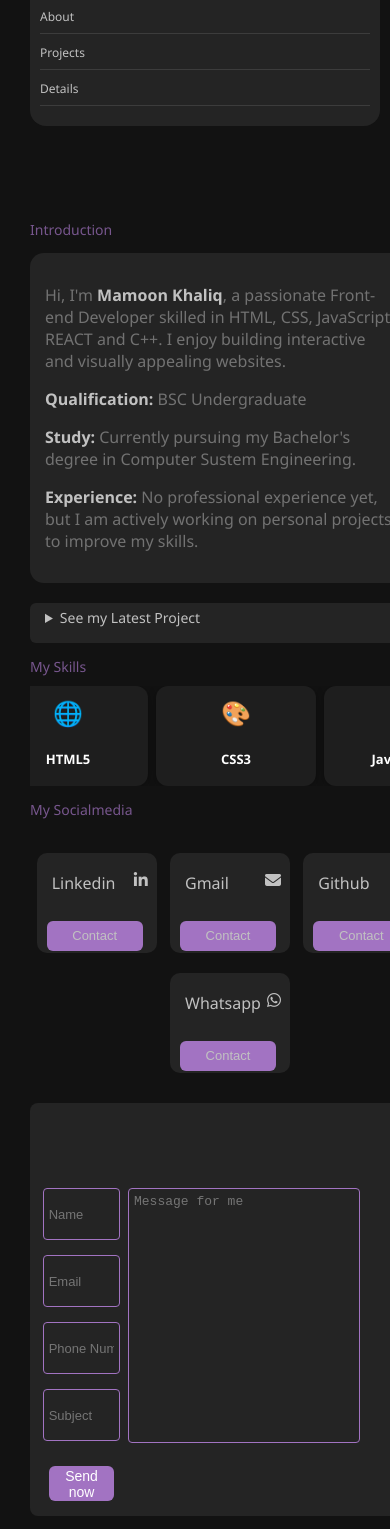
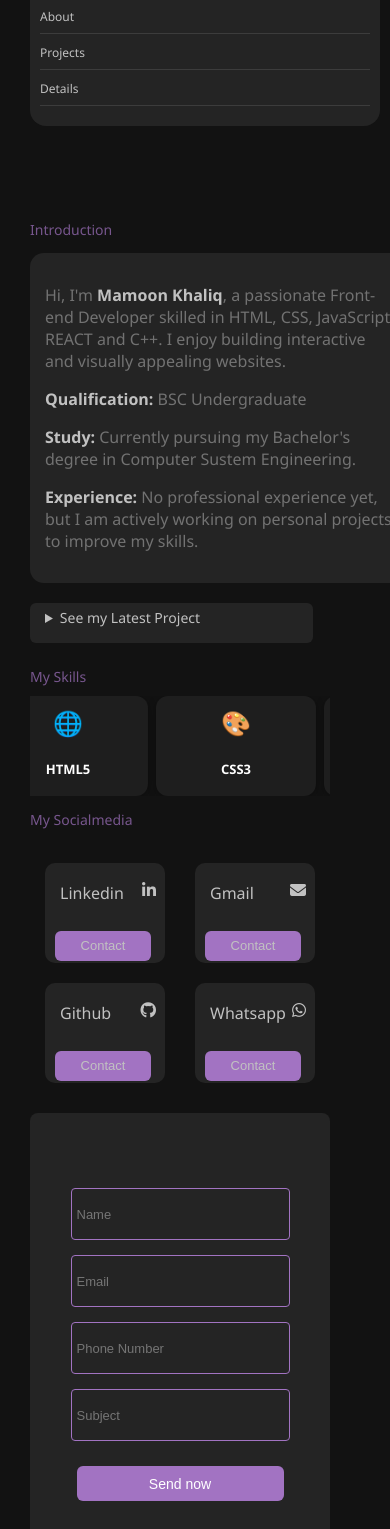
Before and after one commit to itzMK678/Profile, a React (Vite) app: page / in a window 390 px wide. Shown: the part 432-1961 px from the top of the page. Built offline with nearby package versions, Linux system fonts and the light colour scheme.

Commit message:
little managment

```diff
--- a/src/Pages/Contactbox.jsx
+++ b/src/Pages/Contactbox.jsx
@@ -5,8 +5,8 @@ import "../components/Box.css"
 const Contactbox = () => {
   return (
     <>
-    <div id="contact-me" >
-      <div className="abo"  style={{ display: "flex" ,marginTop:"30px",gap: "10px",paddingTop:"20px"}} >
+    <div id="contact-me" style={{ marginTop:"30px",}}>
+      <div className="abo"  style={{ display: "flex" ,margin:"20px",gap: "10px",paddingTop:"20px"}} >
         <div className="input-box" style={{marginTop:'20px' }}>
           <input type="text" placeholder="Name" />
           <input type="email" placeholder="Email" />
--- a/src/Pages/Skills.css
+++ b/src/Pages/Skills.css
@@ -1,6 +1,7 @@
 .skills-timeline-container {
   height: max-content;
-  width: 780px;
+  /* width: 780px; */
+  width: fit-content;
   font-family: "Segoe UI", Tahoma, Geneva, Verdana, sans-serif;
   /* margin: 0 auto; */
   padding: 20px;
@@ -212,7 +213,12 @@
 
 }
 }
+@media screen and (max-width: 390px){
+  .skills-timeline-container{
 
+     width: fit-content;
+  }
+}
 @media screen and (max-width: 320px) {
   .timeline-title {
     font-size: 13px;
@@ -234,5 +240,6 @@
 
   .skills-timeline-container {
     padding: 8px;
+    width: fit-content;
   }
 }
--- a/src/Pages/SkillsIcon.css
+++ b/src/Pages/SkillsIcon.css
@@ -112,9 +112,9 @@
     font-size: 13px;
   }
 }
-@media screen and (max-width: 380px){
+@media screen and (max-width: 390px){
   .skills-container {
-    width: 320px;
+    width: 300px;
     justify-content: flex-start;
 
   }
--- a/src/components/Box.css
+++ b/src/components/Box.css
@@ -86,8 +86,8 @@ background-color: #242424;}
 #contact-me {
   background-color: #242424;
   border-radius: 8px;
-  width: 92%;
-  /* width: 800px; */
+  width: fit-content;
+
  margin-top: 30px;
 }
 
@@ -104,7 +104,9 @@ background-color: #242424;}
   padding-bottom: 20px;
 
 }
-
+.abo{
+  justify-content: space-evenly;
+}
 input,
 textarea {
   height: 40px;
@@ -149,6 +151,9 @@ input[type="number"]::-webkit-inner-spin-button {
   font-size: 14px;
   margin-top: 10px;
 }
+.msg{
+  width: fit-content;
+}
 
 /* ========================== */
 /*       RESPONSIVENESS       */
@@ -156,8 +161,8 @@ input[type="number"]::-webkit-inner-spin-button {
 
 @media screen and (max-width: 1024px) {
 
-  #contact-me h1 {
-    font-size: 32px;
+  #contact-me {
+    width: 900px;
   }
 
   .input-box {
@@ -255,9 +260,25 @@ input[type="number"]::-webkit-inner-spin-button {
   }
 
 }
+@media screen and (max-width: 390px) {
+  #contact-me{
+   width: 270px;
+  }
+   .abo{
+    flex-direction: column;
+   }
+}
 @media screen and (max-width: 380px){
+
+  .abo{
+    width: fit-content;
+  }
   #about{
     width:300px ;
+  }
+  #contact-me{
+    padding: 0px;
+    margin: 0px;
   }
 }
 
--- a/src/components/LatestProj.jsx
+++ b/src/components/LatestProj.jsx
@@ -3,15 +3,15 @@ import "../MainPages/Responsive.css";
 import "../components/LatestProj.css";
 
 const LatestProj = () => {
-  const [padding, setPadding] = useState("10px");
+  const [paddingBottom, setPaddingBottom] = useState("10px");
 
   const handleClick = () => {
-    setPadding(prev => (prev === "10px" ? "30px" : "10px"));
+    setPaddingBottom(prev => (prev === "10px" ? "30px" : "10px"));
   };
 
   return (
-    <div className="LatestProj">
-      <details >
+    <div className="LatestProj" style={{ paddingBottom }}>
+      <details>
         <summary onClick={handleClick}>See my Latest Project</summary>
         <div>
           <p>API Tester is my latest project which I created using React and Axios.</p>
--- a/src/components/Profile.css
+++ b/src/components/Profile.css
@@ -6,11 +6,15 @@ body {
   padding: 0;
 }
 #SecPart{
+  width: fit-content;
   margin-top: 20px;
  margin: "20px";
  margin-right:"0px";
-  /* width:"70%"; */
+ display: flex;
+ flex-direction: column;
+
   width: fit-content;
+   justify-content: center;
 }
 
 
@@ -206,9 +210,10 @@ body {
 }
 }
 
-@media screen and (max-width: 380px) {
+@media screen and (max-width: 390px) {
   #SecPart{
-  width: 340px;
+
+  width: 300px;
   margin-left: 20px;
 }
 #about{
```
